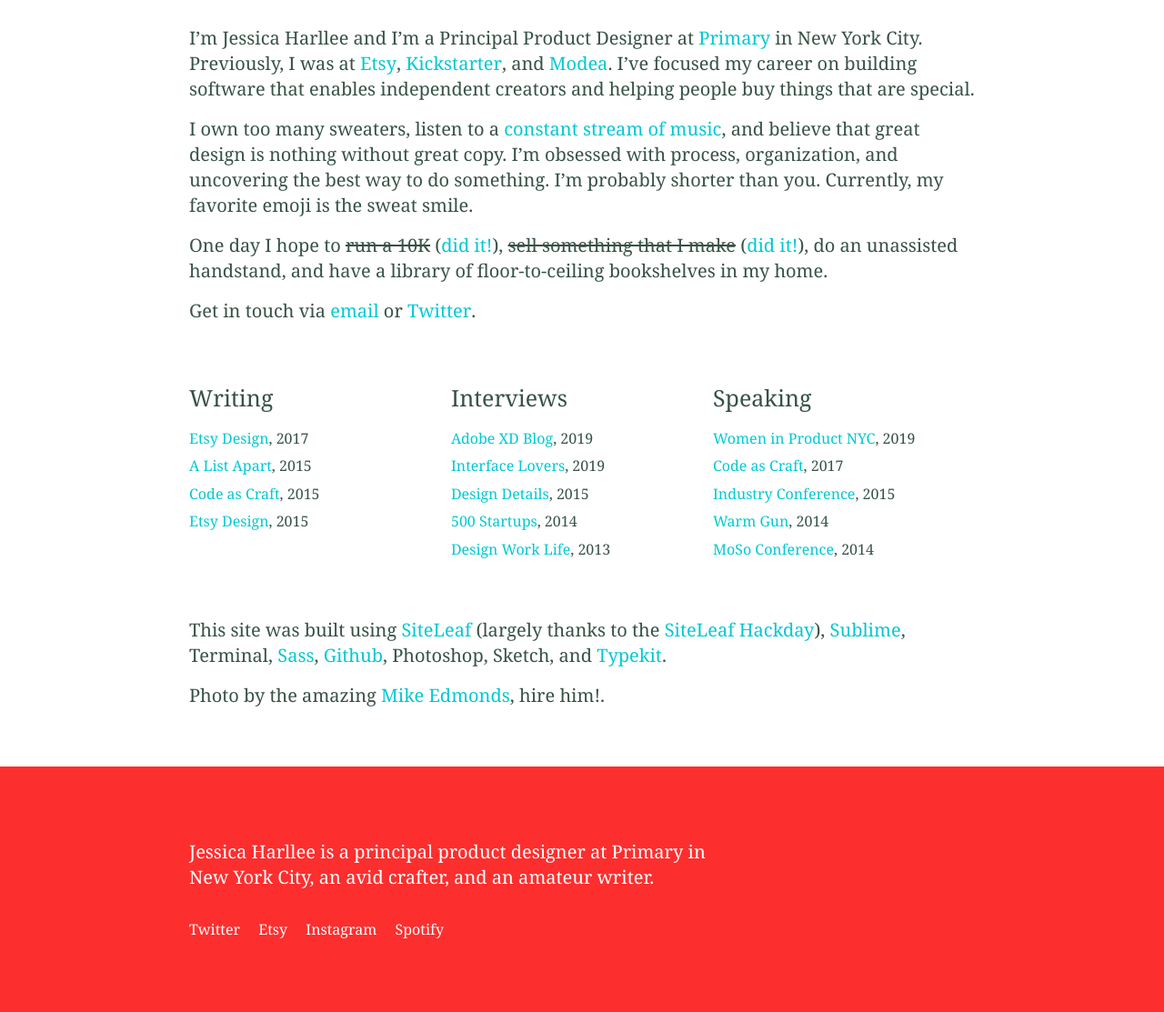
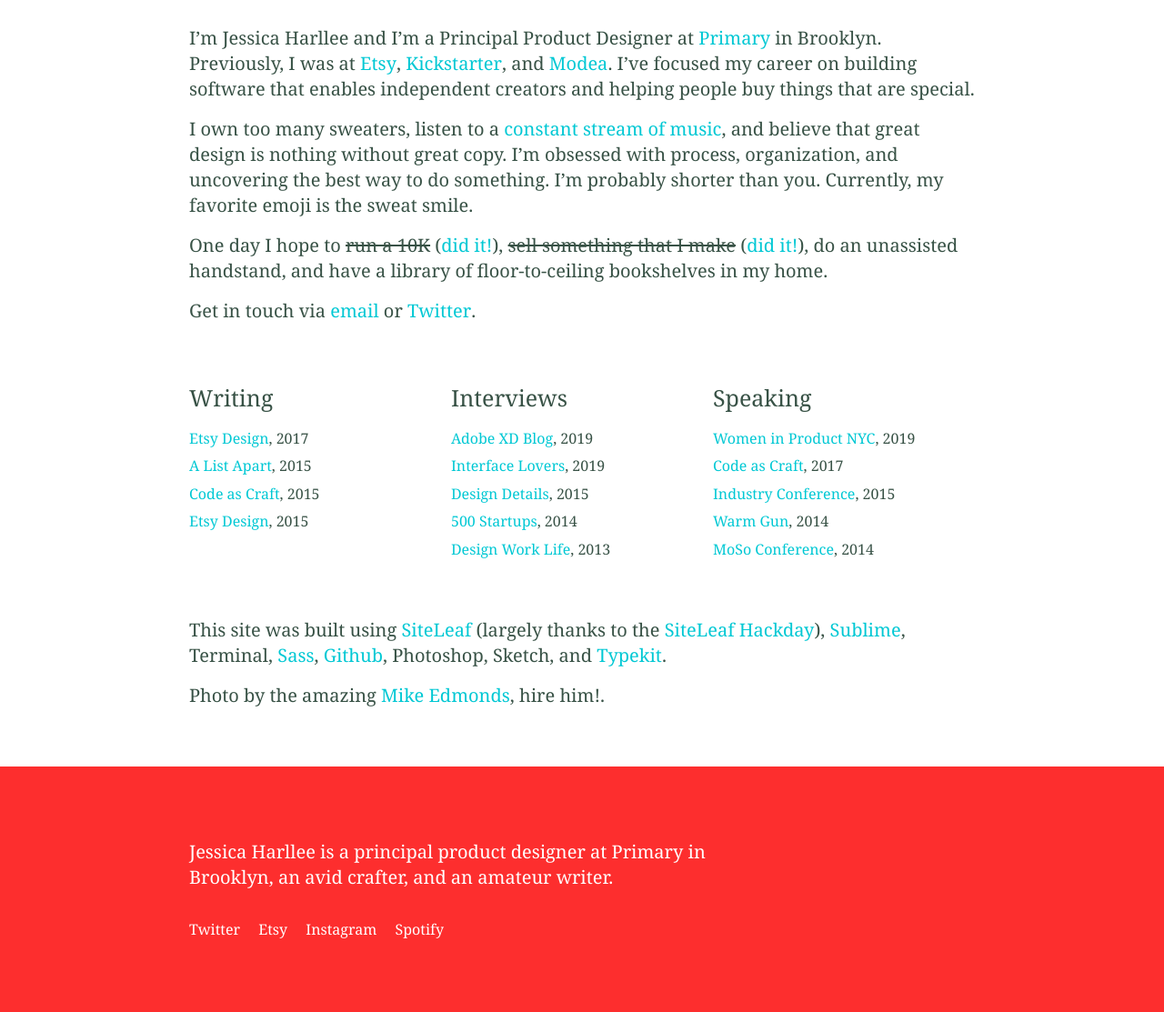
Before and after one commit to harllee/jessicaharllee.com, a Jekyll site: the page built from about.markdown, in a window 1280 px wide. Shown: the part 554-1667 px from the top of the page at 91% size. Built offline with Jekyll 4.4.1, drawn with Linux system fonts in a browser that asks for light colours.

Commit message:
really just in brooklyn

```diff
--- a/_includes/footer.html
+++ b/_includes/footer.html
@@ -1,7 +1,7 @@
 <div class="bg-red mt-sm-4 pt-sm-4 pb-sm-4 pt-lg-5 pb-lg-5">
     <div class="container col-group pl-sm-2 pl-md-4 pr-sm-2 pr-md-4">
         <div class="col col-sm-12 col-lg-8">
-            <p class="text-white mb-sm-3">Jessica Harllee is a principal product designer at Primary in New York City, an avid crafter, and an amateur writer.</p>
+            <p class="text-white mb-sm-3">Jessica Harllee is a principal product designer at Primary in Brooklyn, an avid crafter, and an amateur writer.</p>
 
             <ol class="list-unstyled mt-sm-2 text-small">
                 <li class="display-inline-block mr-sm-2">
--- a/about.markdown
+++ b/about.markdown
@@ -13,7 +13,7 @@
 	<img src="/uploads/jessica-red-wall-landscape-d1c86b.jpg">
 </div>
 
-I’m Jessica Harllee and I’m a Principal Product Designer at [Primary](http://www.primary.com) in New York City. Previously, I was at [Etsy](http://www.etsy.com/people/harllee), [Kickstarter](http://www.kickstarter.com/profile/harllee), and [Modea](http://www.modea.com). I've focused my career on building software that enables independent creators and helping people buy things that are special.
+I’m Jessica Harllee and I’m a Principal Product Designer at [Primary](http://www.primary.com) in Brooklyn. Previously, I was at [Etsy](http://www.etsy.com/people/harllee), [Kickstarter](http://www.kickstarter.com/profile/harllee), and [Modea](http://www.modea.com). I've focused my career on building software that enables independent creators and helping people buy things that are special.
 
 I own too many sweaters, listen to a [constant stream of music](https://open.spotify.com/user/jessicaharllee), and believe that great design is nothing without great copy. I’m obsessed with process, organization, and uncovering the best way to do something. I’m probably shorter than you. Currently, my favorite emoji is the sweat smile.
 
```
